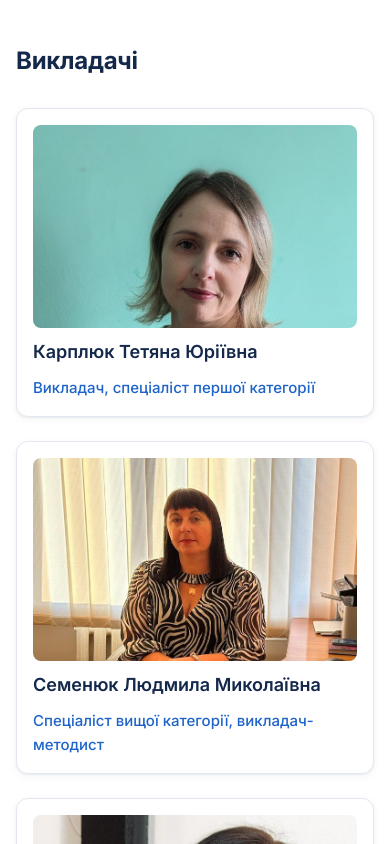
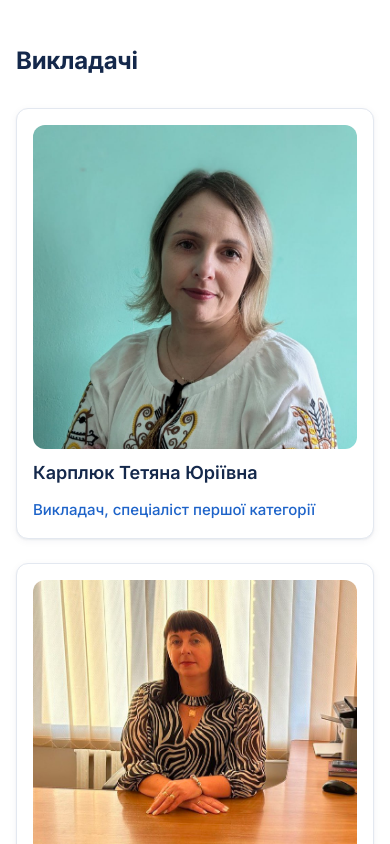
Before and after one commit to Kyryl-H/english-space, a plain HTML site: page index.html in a window 390 px wide. Shown: the part 4060-4904 px from the top of the page. Drawn offline with Linux system fonts and the light colour scheme.

Commit message:
fix(ui): improve image rendering on mobile and update README link

```diff
--- a/css/components.css
+++ b/css/components.css
@@ -110,15 +110,15 @@
 
 /* Картка викладача */
 .teacher-photo {
+  display: block;
+  width: 100%;
+  height: auto;
   aspect-ratio: 1 / 1;
-  width: 100%;
-  border-radius: var(--radius-sm);
-  background: #eaf0f8;
-  border: 1px dashed #b9c6dc;
-  display: grid;
-  place-items: center;
-  color: var(--color-muted);
-  font-size: 0.875rem;
+  object-fit: cover;
+  object-position: center 25%;
+  background-size: cover;
+  background-position: center 25%;
+  border-radius: var(--radius-md, 12px);
 }
 
 .teacher-role {
--- a/css/responsive.css
+++ b/css/responsive.css
@@ -106,11 +106,6 @@
     grid-template-columns: 1fr;
   }
 
-  /* На вузьких екранах фото викладача не має бути гігантським квадратом */
-  .teacher-photo {
-    aspect-ratio: 16 / 10;
-  }
-
   .btn-group .btn {
     width: 100%;
   }
```
Also changed, not shown: 1 other file.
